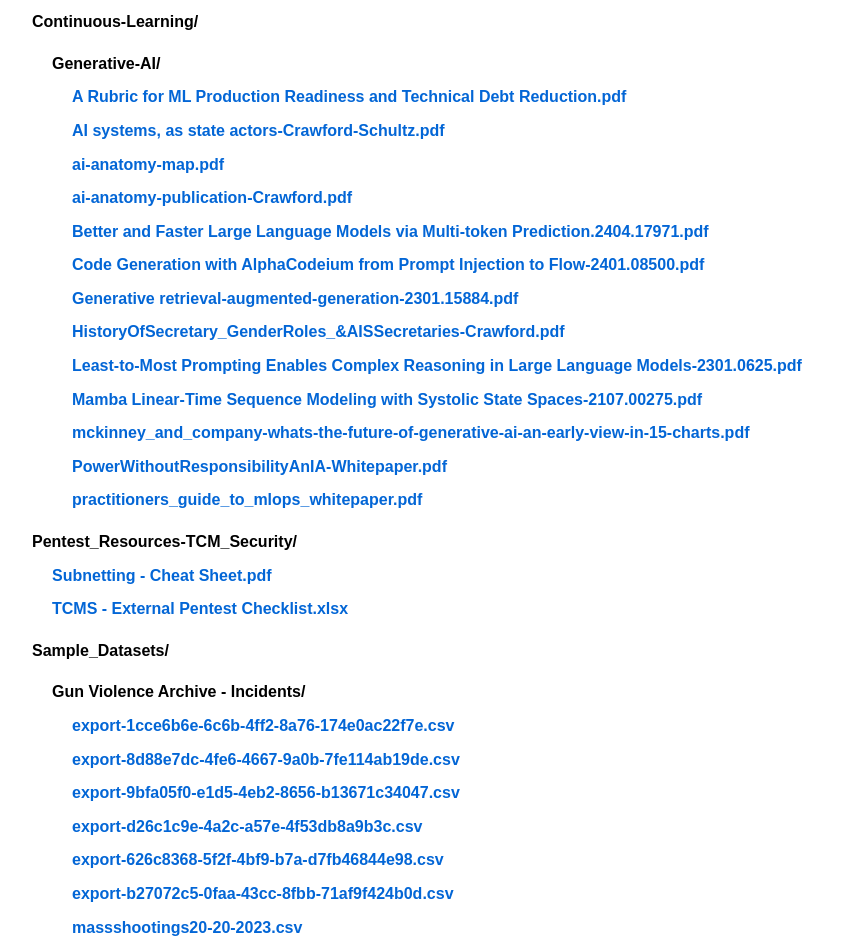
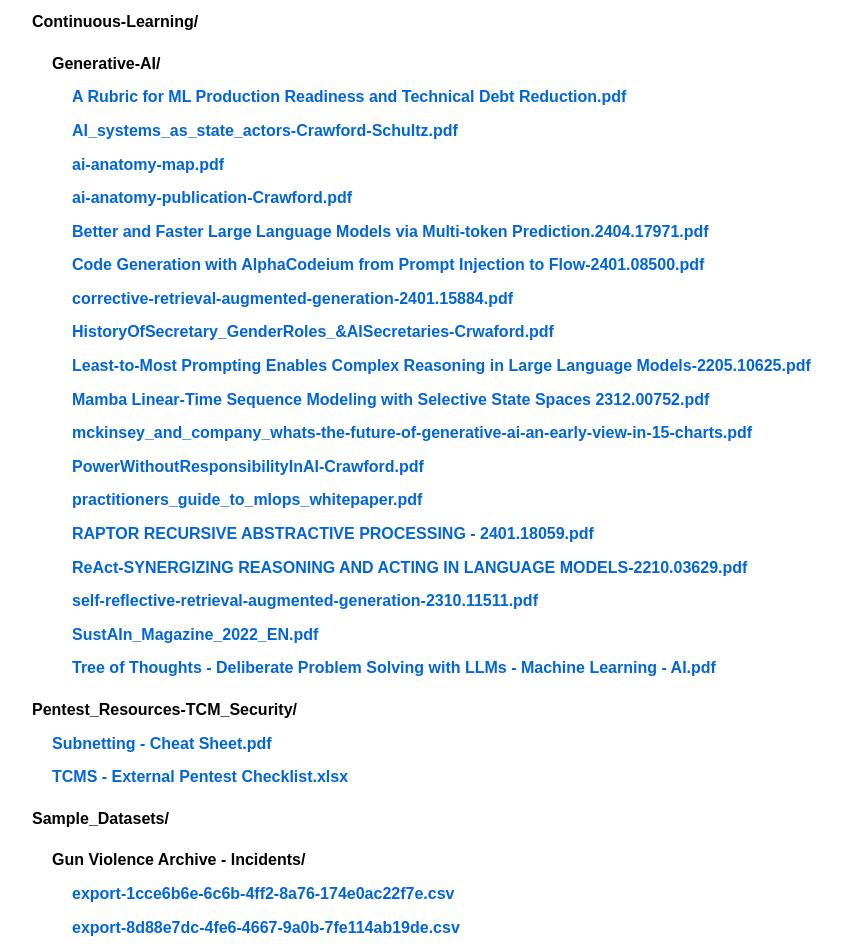
Before and after one commit to Daethyra/Cybersecurity-References, a plain HTML site: page index.html in a window 1280 px wide. Shown: the part 880-1829 px from the top of the page, without its empty margins (16-858 px from the left). Drawn offline with Linux system fonts and the light colour scheme.

Commit message:
corrected sources in Generative-AI of Continuous Learning
Need to add Privacy, US-State_Surveillance-Psyops

```diff
--- a/index.html
+++ b/index.html
@@ -37,7 +37,7 @@
                 <li><a href="Automation-Scripts/extract_video_audio.py">extract_video_audio.py</a></li>
                 <li><a href="Automation-Scripts/firewall_rules.py">firewall_rules.py</a></li>
                 <li><a href="Automation-Scripts/fuzzing_data_factory.py">fuzzing_data_factory.py</a></li>
-                <li><a href="Automation-Scripts/Reset-DockerWsIntegration.ps1">Reset-DockerWsIntegration.ps1</a></li>
+                <li><a href="Automation-Scripts/Reset-DockerWslIntegration.ps1">Reset-DockerWslIntegration.ps1</a></li>
             </ul>
         </li>
         <li class="directory">Documents/
@@ -46,8 +46,8 @@
                     <ul>
                         <li class="directory">800-53r5/
                             <ul>
-                                <li><a href="Documents/Compliance/800-53r5/SP_800-53_v5_1_derived-OSCAL.pdf">SP_800-53_v5_1_derived-OSCAL.pdf</a></li>
-                                <li><a href="Documents/Compliance/800-53r5/sp800-53r5_control-catalog.xlsx">sp800-53r5_control-catalog.xlsx</a></li>
+                                <li><a href="Documents/Compliance/800-53r5/SP_800-53_v5_1-derived-OSCAL.pdf">SP_800-53_v5_1_derived-OSCAL.pdf</a></li>
+                                <li><a href="Documents/Compliance/800-53r5/sp800-53r5-control-catalog.xlsx">sp800-53r5_control-catalog.xlsx</a></li>
                             </ul>
                         </li>
                         <li class="directory">800-63/
@@ -78,18 +78,23 @@
                         <li class="directory">Generative-AI/
                             <ul>
                                 <li><a href="Documents/Continuous-Learning/Generative-AI/A Rubric for ML Production Readiness and Technical Debt Reduction.pdf">A Rubric for ML Production Readiness and Technical Debt Reduction.pdf</a></li>
-                                <li><a href="Documents/Continuous-Learning/Generative-AI/AI systems, as state actors-Crawford-Schultz.pdf">AI systems, as state actors-Crawford-Schultz.pdf</a></li>
+                                <li><a href="Documents/Continuous-Learning/Generative-AI/AI_systems_as_state_actors-Crawford-Schultz.pdf">AI_systems_as_state_actors-Crawford-Schultz.pdf</a></li>
                                 <li><a href="Documents/Continuous-Learning/Generative-AI/ai-anatomy-map.pdf">ai-anatomy-map.pdf</a></li>
                                 <li><a href="Documents/Continuous-Learning/Generative-AI/ai-anatomy-publication-Crawford.pdf">ai-anatomy-publication-Crawford.pdf</a></li>
-                                <li><a href="Documents/Continuous-Learning/Generative-AI/Better and Faster Large Language Models via Multi-token Prediction.2404.17971.pdf">Better and Faster Large Language Models via Multi-token Prediction.2404.17971.pdf</a></li>
-                                <li><a href="Documents/Continuous-Learning/Generative-AI/Code Generation with AlphaCodeium from Prompt Injection to Flow-2401.08500.pdf">Code Generation with AlphaCodeium from Prompt Injection to Flow-2401.08500.pdf</a></li>
-                                <li><a href="Documents/Continuous-Learning/Generative-AI/Generative retrieval-augmented-generation-2301.15884.pdf">Generative retrieval-augmented-generation-2301.15884.pdf</a></li>
-                                <li><a href="Documents/Continuous-Learning/Generative-AI/HistoryOfSecretary_GenderRoles_&AISSecretaries-Crawford.pdf">HistoryOfSecretary_GenderRoles_&AISSecretaries-Crawford.pdf</a></li>
-                                <li><a href="Documents/Continuous-Learning/Generative-AI/Least-to-Most Prompting Enables Complex Reasoning in Large Language Models-2301.0625.pdf">Least-to-Most Prompting Enables Complex Reasoning in Large Language Models-2301.0625.pdf</a></li>
-                                <li><a href="Documents/Continuous-Learning/Generative-AI/Mamba Linear-Time Sequence Modeling with Systolic State Spaces-2107.00275.pdf">Mamba Linear-Time Sequence Modeling with Systolic State Spaces-2107.00275.pdf</a></li>
-                                <li><a href="Documents/Continuous-Learning/Generative-AI/mckinney_and_company-whats-the-future-of-generative-ai-an-early-view-in-15-charts.pdf">mckinney_and_company-whats-the-future-of-generative-ai-an-early-view-in-15-charts.pdf</a></li>
-                                <li><a href="Documents/Continuous-Learning/Generative-AI/PowerWithoutResponsibilityAnIA-Whitepaper.pdf">PowerWithoutResponsibilityAnIA-Whitepaper.pdf</a></li>
+                                <li><a href="Documents/Continuous-Learning/Generative-AI/Better and Faster Large Language Models via Multi-token Prediction 2404.19737v1.pdf">Better and Faster Large Language Models via Multi-token Prediction.2404.17971.pdf</a></li>
+                                <li><a href="Documents/Continuous-Learning/Generative-AI/Code Generation with AlphaCodium From Prompt Engineering to Flow-2401.08500.pdf">Code Generation with AlphaCodeium from Prompt Injection to Flow-2401.08500.pdf</a></li>
+                                <li><a href="Documents/Continuous-Learning/Generative-AI/corrective-retrieval-augmented-generation-2401.15884.pdf">corrective-retrieval-augmented-generation-2401.15884.pdf</a></li>
+                                <li><a href="Documents/Continuous-Learning/Generative-AI/HistoryOfSecretary_GenderRoles_&AISecretaries-Crwaford.pdf">HistoryOfSecretary_GenderRoles_&AISecretaries-Crwaford.pdf</a></li>
+                                <li><a href="Documents/Continuous-Learning/Generative-AI/Least-to-Most Prompting Enables Complex Reasoning in Large Language Models-2205.10625.pdf">Least-to-Most Prompting Enables Complex Reasoning in Large Language Models-2205.10625.pdf</a></li>
+                                <li><a href="Documents/Continuous-Learning/Generative-AI/Mamba Linear-Time Sequence Modeling with Selective State Spaces 2312.00752.pdf">Mamba Linear-Time Sequence Modeling with Selective State Spaces 2312.00752.pdf</a></li>
+                                <li><a href="Documents/Continuous-Learning/Generative-AI/mckinsey_and_company_whats-the-future-of-generative-ai-an-early-view-in-15-charts.pdf">mckinsey_and_company_whats-the-future-of-generative-ai-an-early-view-in-15-charts.pdf</a></li>
+                                <li><a href="Documents/Continuous-Learning/Generative-AI/PowerWithoutResponsibilityInAI-Crawford.pdf">PowerWithoutResponsibilityInAI-Crawford.pdf</a></li>
                                 <li><a href="Documents/Continuous-Learning/Generative-AI/practitioners_guide_to_mlops_whitepaper.pdf">practitioners_guide_to_mlops_whitepaper.pdf</a></li>
+                                <li><a href="Documents/Continuous-Learning/Generative-AI/RAPTOR RECURSIVE ABSTRACTIVE PROCESSING - 2401.18059.pdf">RAPTOR RECURSIVE ABSTRACTIVE PROCESSING - 2401.18059.pdf</a></li>
+                                <li><a href="Documents/Continuous-Learning/Generative-AI/ReAct-SYNERGIZING REASONING AND ACTING IN LANGUAGE MODELS-2210.03629.pdf">ReAct-SYNERGIZING REASONING AND ACTING IN LANGUAGE MODELS-2210.03629.pdf</a></li>
+                                <li><a href="Documents/Continuous-Learning/Generative-AI/self-reflective-retrieval-augmented-generation-2310.11511.pdf">self-reflective-retrieval-augmented-generation-2310.11511.pdf</a></li>
+                                <li><a href="Documents/Continuous-Learning/Generative-AI/SustAIn_Magazine_2022_EN.pdf">SustAIn_Magazine_2022_EN.pdf</a></li>
+                                <li><a href="Documents/Continuous-Learning/Generative-AI/Tree of Thoughts - Deliberate Problem Solving with LLMs - Machine Learning - AI.pdf">Tree of Thoughts - Deliberate Problem Solving with LLMs - Machine Learning - AI.pdf</a></li>
                             </ul>
                         </li>
                     </ul>
```
